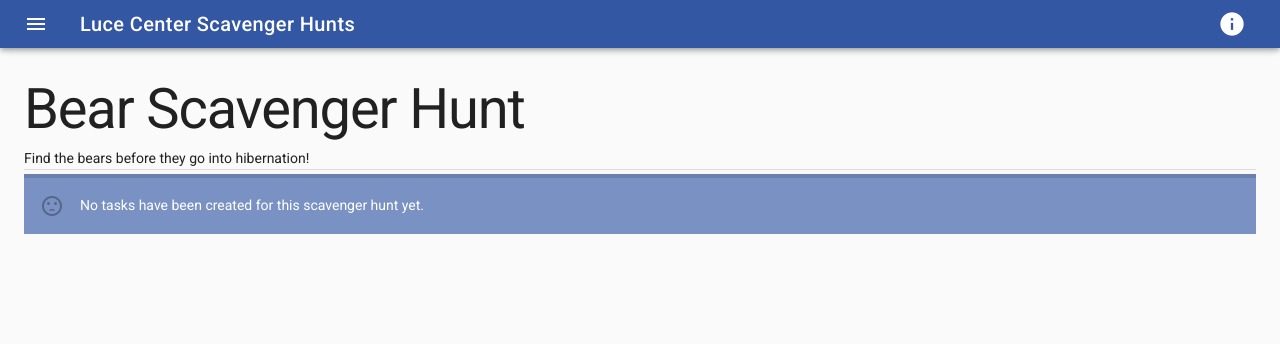
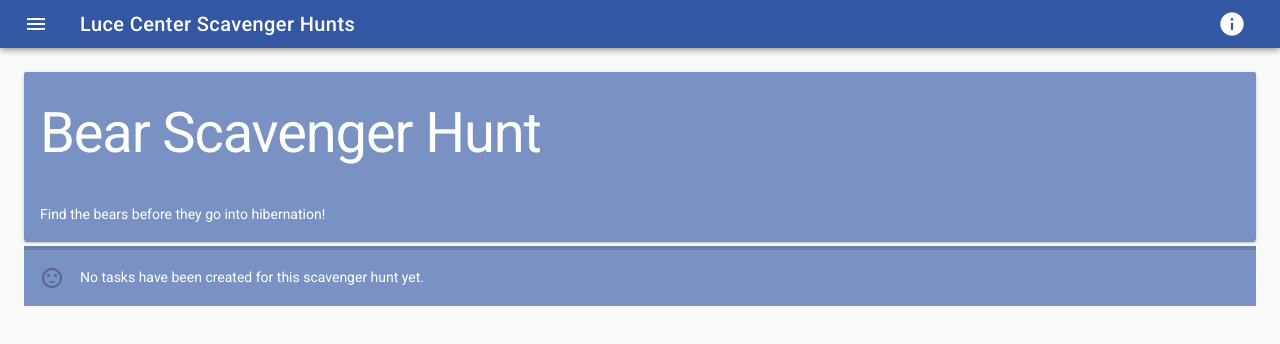
Before and after one commit to ericpugh/fenn, a Vue app: page /#/hunt/bears in a window 1280 px wide. Shown: the top 344 px of the page. Built offline with nearby package versions, Linux system fonts and the light colour scheme; what vue-confetti would draw is missing.

Commit message:
Added hunt.category prop to app data

```diff
--- a/src/assets/data/app.json
+++ b/src/assets/data/app.json
@@ -162,7 +162,7 @@
           "large" : "http://s3.amazonaws.com/assets.saam.media/files/scavenger-hunts/farm/farm.jpg"
         }
       },
-      "badge" : "Kids",
+      "category" : "Kids",
       "tasks" : [
         {
           "type": "OnOffTask",
--- a/src/components/Hunt.vue
+++ b/src/components/Hunt.vue
@@ -1,14 +1,17 @@
 <template>
-  <div :id="hunt.id" class="hunt">
+  <div class="hunt">
+    <v-card :id="hunt.id" class="hunt" color="secondary" app>
+      <v-card-title primary-title="">
+        <h1 v-html="hunt.title" class="display-3 white--text"></h1>
+      </v-card-title>
+      <v-card-text>
+        <div class="instructions white--text" v-html="hunt.instructions"></div>
+      </v-card-text>
+    </v-card>
+    <v-divider></v-divider>
     <v-layout row wrap xs10 offset-xs1>
-      <!--TODO: How to "page" between or show/hide individual Tasks?-->
-      <v-flex>
-        <h1 v-html="hunt.title" class="display-3"></h1>
-        <div v-html="hunt.instructions"></div>
-        <v-divider/>
-      </v-flex>
       <!--TODO: Display tasks as a "list" showing all tasks, or as a "sequence" showing one card at a time.-->
-      <v-flex v-if="hunt.tasks.length > 0" xs12>
+      <v-flex class="task-list" v-if="hunt.tasks.length > 0" xs12>
         <div v-for="(task, index) in hunt.tasks" :key="index">
           <task :task="task" :task-number="index" :parent-id="hunt.id"></task>
         </div>
```
